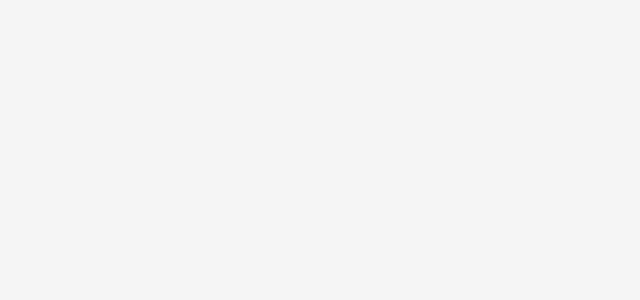
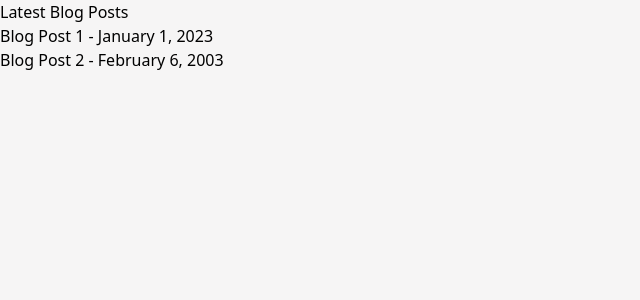
Before and after one commit to Peteru2/AfricanGroup, a React (Vite) app: page /Blog in a window 1280 px wide. Before the commit this address had no page. Shown: the top 300 px of the page, without its empty margins (0-640 px from the left). Built offline with nearby package versions, Linux system fonts and the light colour scheme; a web font is replaced by a local one.

Commit message:
Blog component added

```diff
--- a/src/App.jsx
+++ b/src/App.jsx
@@ -4,6 +4,8 @@ import './App.css'
 import { BrowserRouter as Router, Route, Routes } from 'react-router-dom';
 import Landing from './Views/Landing'
 import About from './Views/About'
+import BlogList from './component/BlogComp/BlogLists';
+import BlogPost from './component/BlogComp/BlogPost';
 
 
 function App() {
@@ -16,7 +18,8 @@ function App() {
         <Routes>
           <Route path={'/'} element={<Landing />} />
           <Route path={'/About'} element={<About />} />
-
+          <Route path={'/Blog'} element={<BlogList />} />
+          <Route path="/blog/:id" element={<BlogPost />} />
         </Routes>
         </Router>
       </section>
--- /dev/null
+++ b/src/component/BlogComp/BlogLists.jsx
@@ -0,0 +1,23 @@
+// BlogList.js
+import React from 'react';
+import { Link } from 'react-router-dom';
+import blogData from './data';
+
+const BlogList = () => {
+  return (
+    <div>
+      <h2>Latest Blog Posts</h2>
+      <ul>
+        {blogData.map((post) => (
+          <li key={post.id}>
+            <Link to={`/blog/${post.id}`}>
+              {post.title} - {post.date}
+            </Link>
+          </li>
+        ))}
+      </ul>
+    </div>
+  );
+};
+
+export default BlogList;
--- /dev/null
+++ b/src/component/BlogComp/BlogPost.jsx
@@ -0,0 +1,23 @@
+// BlogPost.js
+import React from 'react';
+import { useParams } from 'react-router-dom';
+import blogData from './data';
+
+const BlogPost = () => {
+  const { id } = useParams();
+  const post = blogData.find((post) => post.id === parseInt(id));
+
+  if (!post) {
+    return <div>Post not found</div>;
+  }
+
+  return (
+    <div>
+      <h2>{post.title}</h2>
+      <p>{post.date}</p>
+      <p>{post.content}</p>
+    </div>
+  );
+};
+
+export default BlogPost;
--- /dev/null
+++ b/src/component/BlogComp/data.js
@@ -0,0 +1,18 @@
+const blogData = [
+    {
+      id: 1,
+      title: "Blog Post 1",
+      date: "January 1, 2023",
+      content: "Lorem ipsum dolor sit amet, consectetur adipiscing elit. ..."
+    },
+    {
+        id: 2,
+        title: "Blog Post 2",
+        date: "February 6, 2003",
+        content: "Oh Lord our in ages past"
+      },
+
+
+  ];
+
+  export default blogData;
--- a/src/component/Footer.jsx
+++ b/src/component/Footer.jsx
@@ -11,7 +11,7 @@ const Footer = () => {
 
                     </div>
                     <div className="col-span-4 md:col-span-1">
-                        <h2 className="mb-6 text-2xl">USEFUL LINKS</h2>
+                        <h2 className="mb-6 md:text-[22px] text-[18px]">USEFUL LINKS</h2>
 
                         <h4 className="my-2"> <button className="hover:text-vintage  transition ease-in-out delay-150 duration-900">Blog </button></h4>
                         <h4 className="my-2"> <button className="hover:text-vintage  transition ease-in-out delay-150 duration-900">Contact</button></h4>
@@ -19,7 +19,7 @@ const Footer = () => {
 
                     </div>
                     <div className="col-span-2">
-                        <h2 className="mb-6 text-2xl">CONTACT INFO</h2>
+                        <h2 className="mb-6 md:text-[22px] text-[18px]">CONTACT INFO</h2>
                         <h4 className="my-2"><i className="fa fa-building mr-2"></i> Union Bank Road, Owode, Oyo, Nigeria</h4>
                         <h4 className="my-2"> <button className="hover:text-vintage  transition ease-in-out delay-150 duration-900"><i className="fa fa-phone mr-2"></i>+234 076 4255 373 </button></h4>
                         <h4 className="my-2"> <button className="hover:text-vintage  transition ease-in-out delay-150 duration-900"><i className="fa fa-envelope mr-2"></i>africangroup@gmail.com</button></h4>
@@ -28,7 +28,7 @@ const Footer = () => {
                     </div>
 
                     <div className="col-span-4">
-                        <h2 className="mb-6 font-serif text-2xl">CAREERS</h2>
+                        <h2 className="mb-6 font-serif md:text-[22px] text-[18px]">CAREERS</h2>
                         <h4>We are constantly in quest of talented, passion-driven folks with a tenacity for excellence.</h4>
                     </div>
                     </div>
--- a/src/component/Navbar/NavItem.js
+++ b/src/component/Navbar/NavItem.js
@@ -14,7 +14,7 @@ const NavMenu =
             },
             {
                 title : "BLOG",
-                url: "k",
+                url: "/Blog",
                 cName : "nav-links",
                 icon: "fa fa-chevron-down",
             },
```
